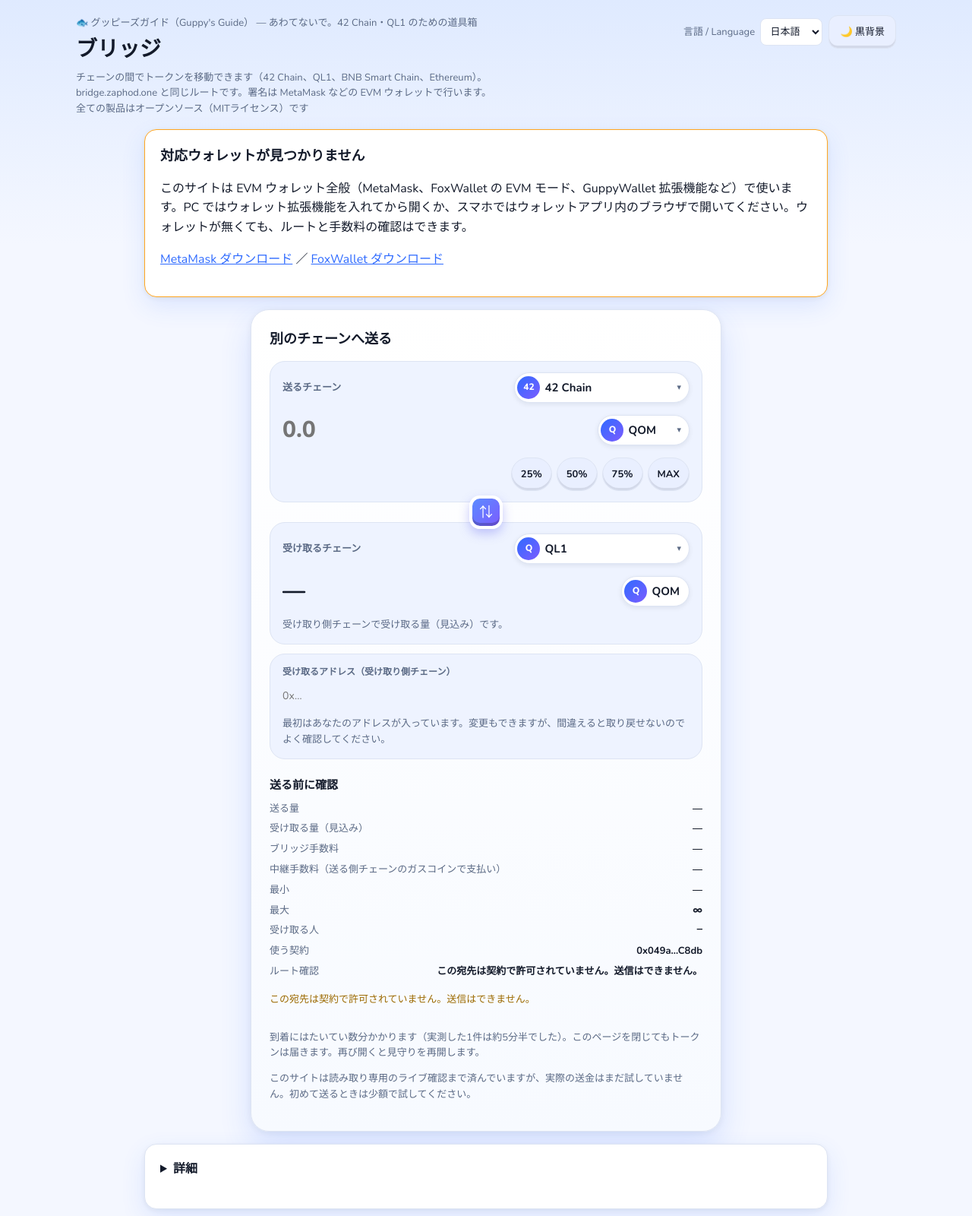
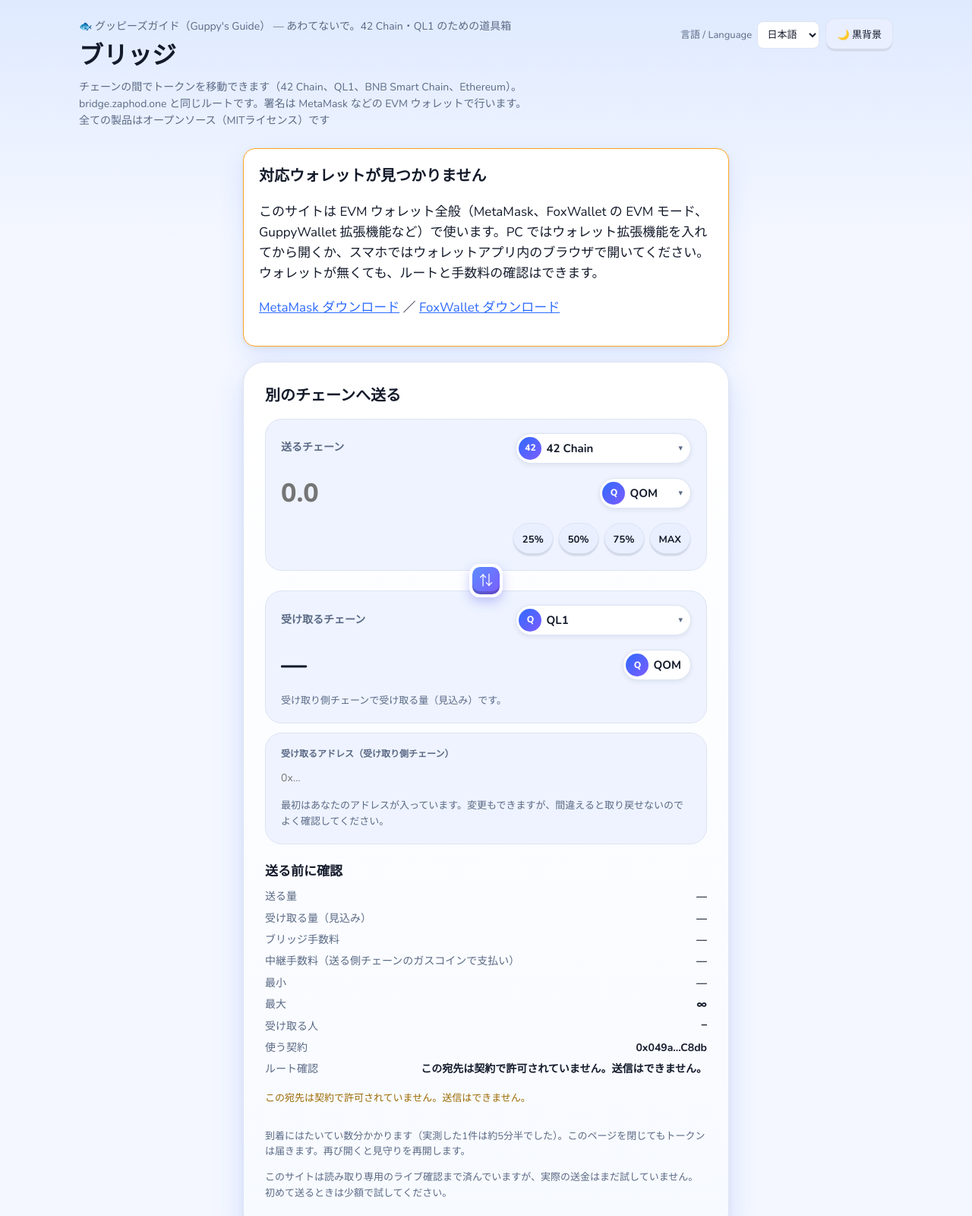
Before and after one commit to QL1-Infinite42-Guppy-Histoire/guppy-bridge, a website: page ja.html in a window 1280 px wide. Shown: the top 1600 px of the page at 76% size. Drawn offline with nearby package versions, Linux system fonts and the light colour scheme; files that its build step writes are made by us from their sources; no server answers.

Commit message:
v0.7.0: responsive optimization — phone full-width card, tablet mid measure, desktop centered 640px hero with stepped-up type (display layer only, CSS)

```diff
--- a/docs/style.css
+++ b/docs/style.css
@@ -149,11 +149,60 @@ input.amount-big { flex: 1; min-width: 0; width: auto; background: transparent;
   border-radius: 16px; padding: 14px 20px; }
 .action-area .status { text-align: center; }
 
+/* ================= responsive =================
+   Phone <=640px: single column, hero card spans the content width,
+   full-width action buttons, >=44px tap targets, >=16px inputs.
+   Tablet 641-1023px: hero card capped and centered, mid-size measure
+   for the text sections, header intact.
+   Desktop >=1024px: container stays 1120px; the hero card is centered
+   at a fixed comfortable width (never stretched), typography/spacing
+   step up, watch + wallet-warning align with the card's column, and
+   Details / footer take a wider but still centered measure below. */
+
+/* ---------- smartphone ---------- */
 @media (max-width: 640px) {
   .top, main { padding-left: 16px; padding-right: 16px; }
   .card { padding: 16px; }
-  .bridge-card { padding: 18px 16px; }
+  .bridge-card { padding: 18px 16px; width: 100%; }
   h1 { font-size: 24px; }
-  .top-right { align-items: flex-start; }
+  /* header controls get their own full row under the brand block */
+  .top-right { align-items: flex-start; width: 100%; }
+  .top-actions { justify-content: flex-start; }
+  /* long chain names must never push a panel wide */
+  .pill { min-width: 0; }
+  .pill-select { min-width: 0; }
   input.amount-big, .amount-display { font-size: 26px; }
 }
+
+/* ---------- tablet / intermediate ---------- */
+@media (min-width: 641px) and (max-width: 1023px) {
+  main { padding: 12px 20px 48px; gap: 18px; }
+  h1 { font-size: 26px; }
+  .bridge-card { max-width: 620px; padding: 24px; }
+  #watchPanel { max-width: 620px; }
+  /* text sections take a mid measure instead of near-full width */
+  #walletMissing, details.card, .foot { max-width: 720px; }
+}
+
+/* ---------- desktop ---------- */
+@media (min-width: 1024px) {
+  body { font-size: 17px; }
+  .top { padding: 24px 24px 8px; }
+  h1 { font-size: 32px; }
+  h2 { font-size: 20px; }
+  .sub { font-size: 14px; max-width: 640px; }
+  main { padding: 16px 24px 56px; gap: 20px; }
+  /* hero card: centered, fixed comfortable width — not stretched */
+  .bridge-card { max-width: 640px; padding: 28px; border-radius: 28px; }
+  .panel { padding: 18px 20px; border-radius: 22px; }
+  .panel-label { font-size: 14px; }
+  input.amount-big, .amount-display { font-size: 34px; }
+  .quote-title { font-size: 17px; }
+  .kv { font-size: 14px; }
+  .big-action { min-height: 60px; font-size: 18px; }
+  /* secondary content: same centered column as the hero card */
+  #watchPanel { max-width: 640px; }
+  #walletMissing { max-width: 640px; }
+  /* wider reading measure for the fine print, still centered */
+  details.card, .foot { max-width: 880px; }
+}
--- a/ja.html
+++ b/ja.html
@@ -9,7 +9,7 @@
 <link rel="preconnect" href="https://fonts.googleapis.com" />
 <link rel="preconnect" href="https://fonts.gstatic.com" crossorigin />
 <link rel="stylesheet" href="https://fonts.googleapis.com/css2?family=M+PLUS+Rounded+1c:wght@400;700;800&family=Nunito:wght@400;700;800&display=swap" />
-<link rel="stylesheet" href="./style.css?v=4" />
+<link rel="stylesheet" href="./style.css?v=5" />
 </head>
 <body>
   <header class="top">
--- a/package.json
+++ b/package.json
@@ -1 +1 @@
-{"devDependencies":{"esbuild":"^0.24.0"},"name":"guppy-bridge","private":true,"scripts":{"build":"node build.mjs","test":"node test/unit.mjs"},"type":"module","version":"0.6.0"}
+{"devDependencies":{"esbuild":"^0.24.0"},"name":"guppy-bridge","private":true,"scripts":{"build":"node build.mjs","test":"node test/unit.mjs"},"type":"module","version":"0.7.0"}
--- a/src/style.css
+++ b/src/style.css
@@ -149,11 +149,60 @@ input.amount-big { flex: 1; min-width: 0; width: auto; background: transparent;
   border-radius: 16px; padding: 14px 20px; }
 .action-area .status { text-align: center; }
 
+/* ================= responsive =================
+   Phone <=640px: single column, hero card spans the content width,
+   full-width action buttons, >=44px tap targets, >=16px inputs.
+   Tablet 641-1023px: hero card capped and centered, mid-size measure
+   for the text sections, header intact.
+   Desktop >=1024px: container stays 1120px; the hero card is centered
+   at a fixed comfortable width (never stretched), typography/spacing
+   step up, watch + wallet-warning align with the card's column, and
+   Details / footer take a wider but still centered measure below. */
+
+/* ---------- smartphone ---------- */
 @media (max-width: 640px) {
   .top, main { padding-left: 16px; padding-right: 16px; }
   .card { padding: 16px; }
-  .bridge-card { padding: 18px 16px; }
+  .bridge-card { padding: 18px 16px; width: 100%; }
   h1 { font-size: 24px; }
-  .top-right { align-items: flex-start; }
+  /* header controls get their own full row under the brand block */
+  .top-right { align-items: flex-start; width: 100%; }
+  .top-actions { justify-content: flex-start; }
+  /* long chain names must never push a panel wide */
+  .pill { min-width: 0; }
+  .pill-select { min-width: 0; }
   input.amount-big, .amount-display { font-size: 26px; }
 }
+
+/* ---------- tablet / intermediate ---------- */
+@media (min-width: 641px) and (max-width: 1023px) {
+  main { padding: 12px 20px 48px; gap: 18px; }
+  h1 { font-size: 26px; }
+  .bridge-card { max-width: 620px; padding: 24px; }
+  #watchPanel { max-width: 620px; }
+  /* text sections take a mid measure instead of near-full width */
+  #walletMissing, details.card, .foot { max-width: 720px; }
+}
+
+/* ---------- desktop ---------- */
+@media (min-width: 1024px) {
+  body { font-size: 17px; }
+  .top { padding: 24px 24px 8px; }
+  h1 { font-size: 32px; }
+  h2 { font-size: 20px; }
+  .sub { font-size: 14px; max-width: 640px; }
+  main { padding: 16px 24px 56px; gap: 20px; }
+  /* hero card: centered, fixed comfortable width — not stretched */
+  .bridge-card { max-width: 640px; padding: 28px; border-radius: 28px; }
+  .panel { padding: 18px 20px; border-radius: 22px; }
+  .panel-label { font-size: 14px; }
+  input.amount-big, .amount-display { font-size: 34px; }
+  .quote-title { font-size: 17px; }
+  .kv { font-size: 14px; }
+  .big-action { min-height: 60px; font-size: 18px; }
+  /* secondary content: same centered column as the hero card */
+  #watchPanel { max-width: 640px; }
+  #walletMissing { max-width: 640px; }
+  /* wider reading measure for the fine print, still centered */
+  details.card, .foot { max-width: 880px; }
+}
```
Also changed, not shown: docs/en.html (+1 -1 lines), docs/index.html (+1 -1 lines), docs/ja.html (+1 -1 lines), en.html (+1 -1 lines), index.html (+1 -1 lines), README.md.
